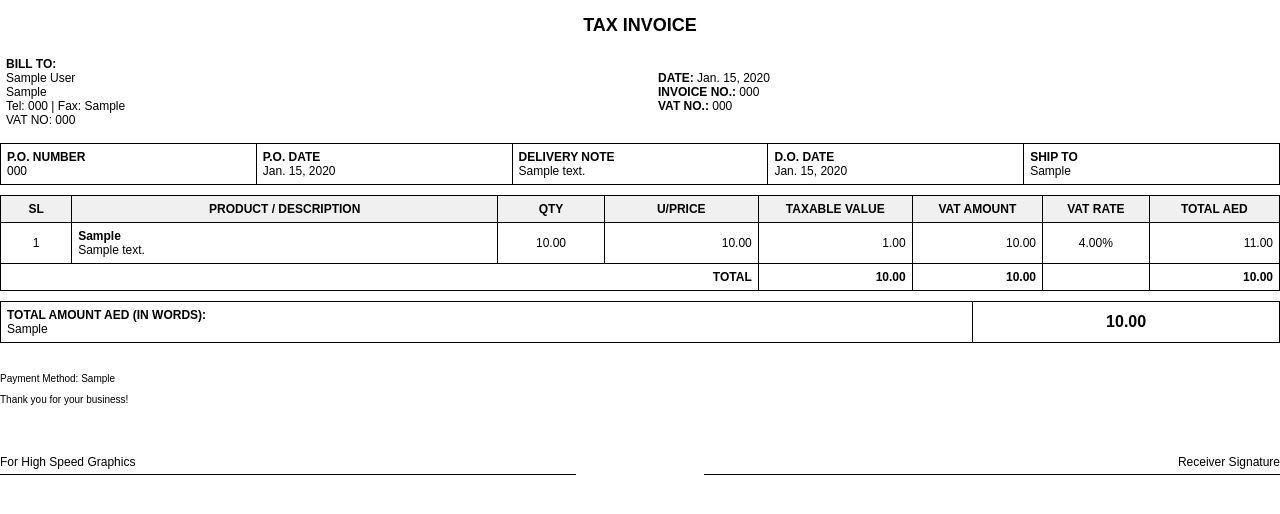
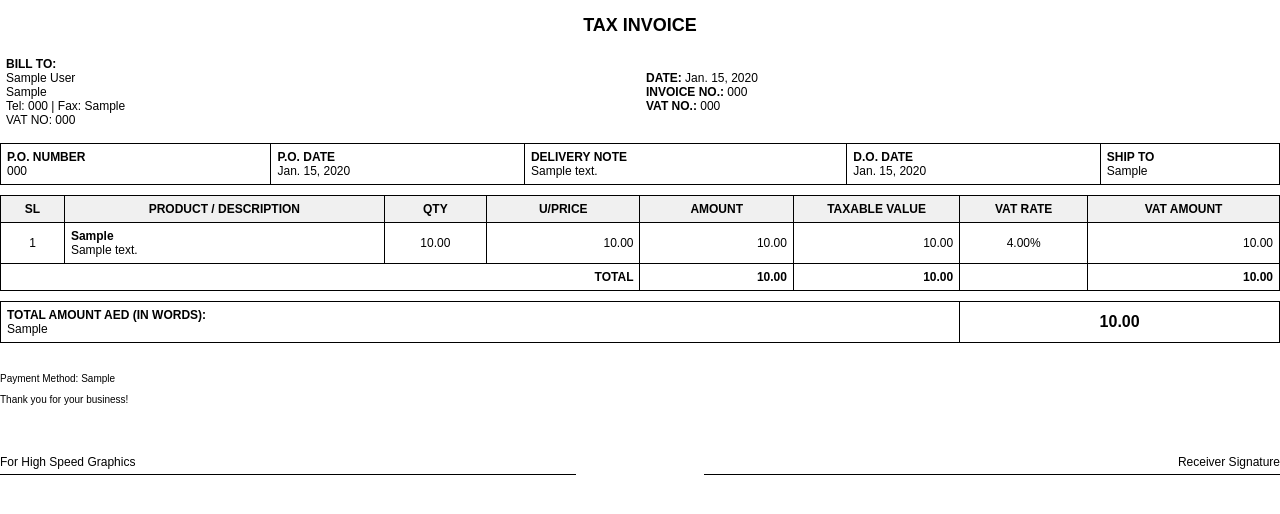
Before and after one commit to skhleejal/invoicemgmt, a Django app: template invoicemgmt/templates/invoicemgmt/invoice_pdf.html in a window 1280 px wide. Shown: the part 165-679 px from the top of the page. Run offline with Django 4.2, Linux system fonts and the light colour scheme; the template is opened without the code that fills it: values that come from a table or form of the project are taken from there, others are empty; tables that the repository leaves empty hold one stand-in row (values such as "Sample post").

Commit message:
backtonorm4

```diff
--- a/invoicemgmt/templates/invoicemgmt/invoice_pdf.html
+++ b/invoicemgmt/templates/invoicemgmt/invoice_pdf.html
@@ -29,17 +29,19 @@
             height: auto;
             max-height: 150px;
         }
+        .company-details {
+            font-size: 14px;
+            font-weight: bold;
+        }
 
         table {
             width: 100%;
             border-collapse: collapse;
             margin-top: 10px;
-            table-layout: fixed;
         }
         th, td {
             border: 1px solid #000;
             padding: 6px;
-            word-wrap: break-word;
         }
         th {
             background-color: #f0f0f0;
@@ -117,13 +130,13 @@
         <thead>
             <tr>
                 <th style="width: 5%;">SL</th>
-                <th style="width: 35%;">PRODUCT / DESCRIPTION</th>
+                <th style="width: 25%;">PRODUCT / DESCRIPTION</th>
                 <th style="width: 8%;">QTY</th>
                 <th style="width: 12%;">U/PRICE</th>
-                <th style="width: 12%;">TAXABLE VALUE</th>
-                <th style="width: 10%;">VAT AMOUNT</th>
-                <th style="width: 8%;">VAT RATE</th>
-                <th style="width: 10%;">TOTAL AED</th>
+                <th style="width: 12%;">AMOUNT</th>
+                <th style="width: 13%;">TAXABLE VALUE</th>
+                <th style="width: 10%;">VAT RATE</th>
+                <th style="width: 15%;">VAT AMOUNT</th>
             </tr>
         </thead>
         <tbody>
@@ -134,20 +147,20 @@
                     {% if item.product %}<strong>{{ item.product }}</strong><br>{% endif %}
                     {{ item.description }}
                 </td>
-                <td class="center">{{ item.quantity|floatformat:2 }}</td>
-                <td class="right">{{ item.unit_price|floatformat:2 }}</td>
-                <td class="right">{{ item.taxable_value|floatformat:2 }}</td>
-                <td class="right">{{ item.vat_amount|floatformat:2 }}</td>
-                <td class="center">{{ item.vat_rate|floatformat:2 }}%</td>
-                <td class="right">{{ item.taxable_value|add:item.vat_amount|floatformat:2 }}</td>
+                <td class="center">{{ item.quantity }}</td>
+                <td class="right">{{ item.unit_price }}</td>
+                <td class="right">{{ item.amount }}</td>
+                <td class="right">{{ item.amount }}</td>
+                <td class="center">{{ item.vat_rate }}%</td>
+                <td class="right">{{ item.vat_amount }}</td>
             </tr>
             {% endfor %}
-
             <tr>
                 <td colspan="4" class="right bold">TOTAL</td>
-                <td class="right bold">{{ invoice.total_taxable|floatformat:2 }}</td>
-                <td class="right bold">{{ invoice.total_vat|floatformat:2 }}</td>
-                <td class="center bold"></td> <td class="right bold">{{ invoice.total_amount|floatformat:2 }}</td>
+                <td class="right bold">{{ invoice.total_amount }}</td>
+                <td class="right bold">{{ invoice.total_taxable }}</td>
+                <td class="center bold"> </td>
+                <td class="right bold">{{ invoice.total_vat }}</td>
             </tr>
         </tbody>
     </table>
@@ -155,11 +168,12 @@
     <table>
         <tr>
             <td style="width: 75%;"><strong>TOTAL AMOUNT AED (IN WORDS):</strong><br>{{ invoice.amount_in_words }}</td>
-            <td class="center bold" style="font-size: 16px;">{{ invoice.total_amount|floatformat:2 }}</td>
+            <td class="center bold" style="font-size: 16px;">{{ invoice.total_amount }}</td>
         </tr>
     </table>
 
     <div class="footer">
+
         <p>Payment Method: {{ invoice.payment_method }}</p>
         <p>Thank you for your business!</p>
     </div>
```
Also changed, not shown: other parts of invoicemgmt/templates/invoicemgmt/invoice_pdf.html (+21 -10 lines).
